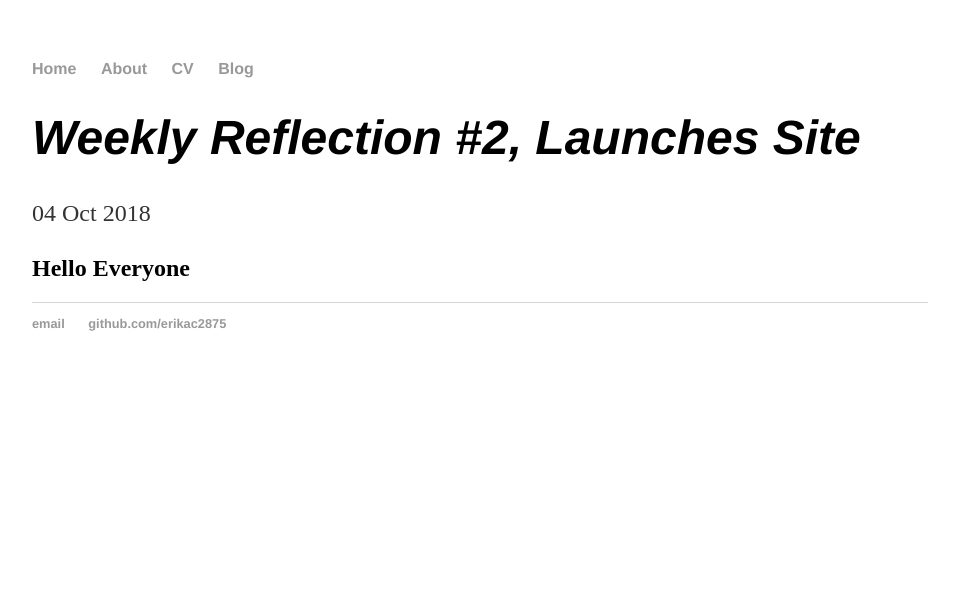
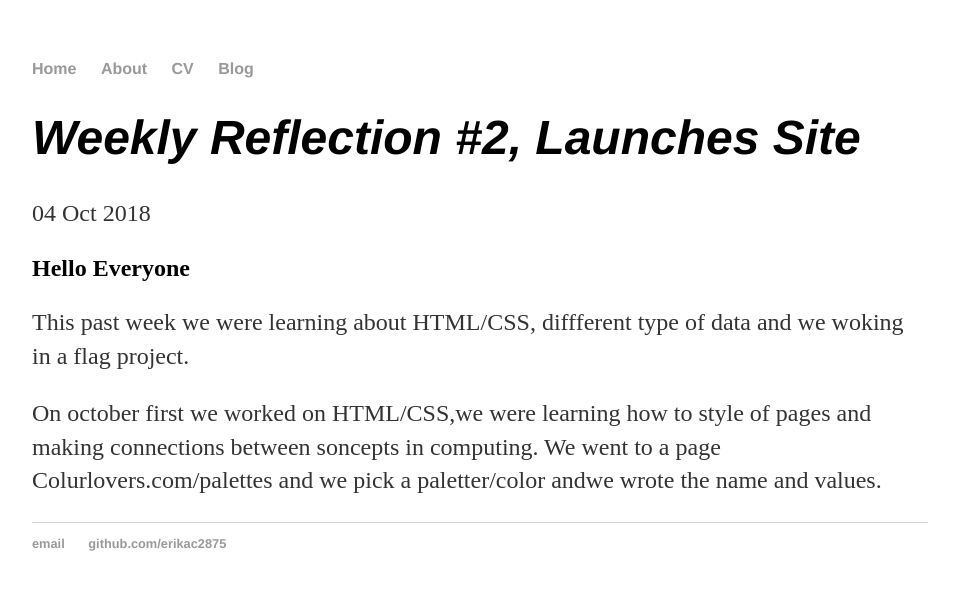
Before and after one commit to erikac2875/erikac2875.github.io, a Jekyll site: the page built from _posts/2018-10-04-Weekly-Reflection-#3-site-launched.md, in a window 1280 px wide. Shown: the top 590 px of the page, without its empty margins (160-1119 px from the left). Built offline with Jekyll 4.4.1, drawn with Linux system fonts in a browser that asks for light colours.

Commit message:
Update 2018-10-04-Weekly-Reflection-#3-site-launched.md

```diff
--- a/_posts/2018-10-04-Weekly-Reflection-#3-site-launched.md
+++ b/_posts/2018-10-04-Weekly-Reflection-#3-site-launched.md
@@ -4,3 +4,7 @@
 date: 2018-10-04
 ---
 <h2>Hello Everyone</h2>
+<p>This past week we were learning about HTML/CSS, diffferent type of data and we woking in a flag project.
+</p>
+<p>On october first we worked on HTML/CSS,we were learning how to style of pages and making connections between soncepts in computing. We went to a page Colurlovers.com/palettes and we pick a paletter/color andwe wrote the name and values.
+ </p>
```
